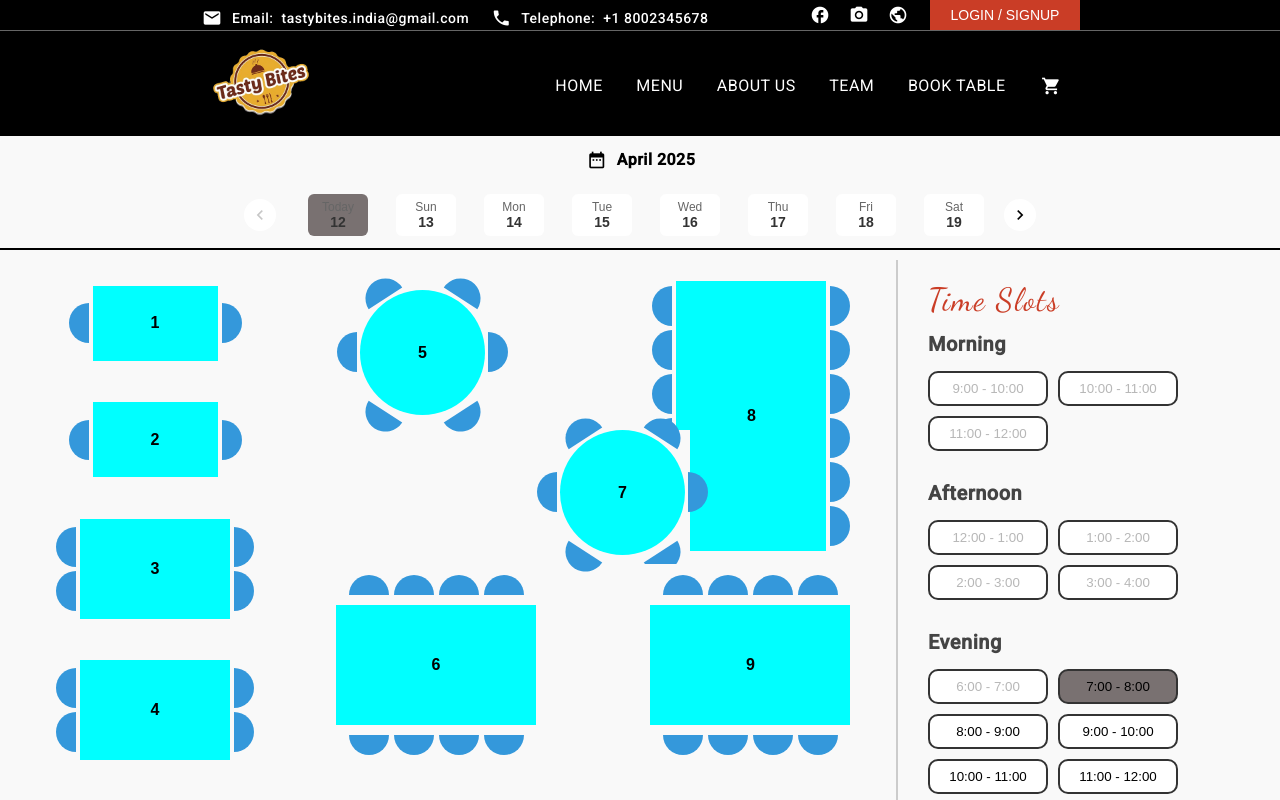
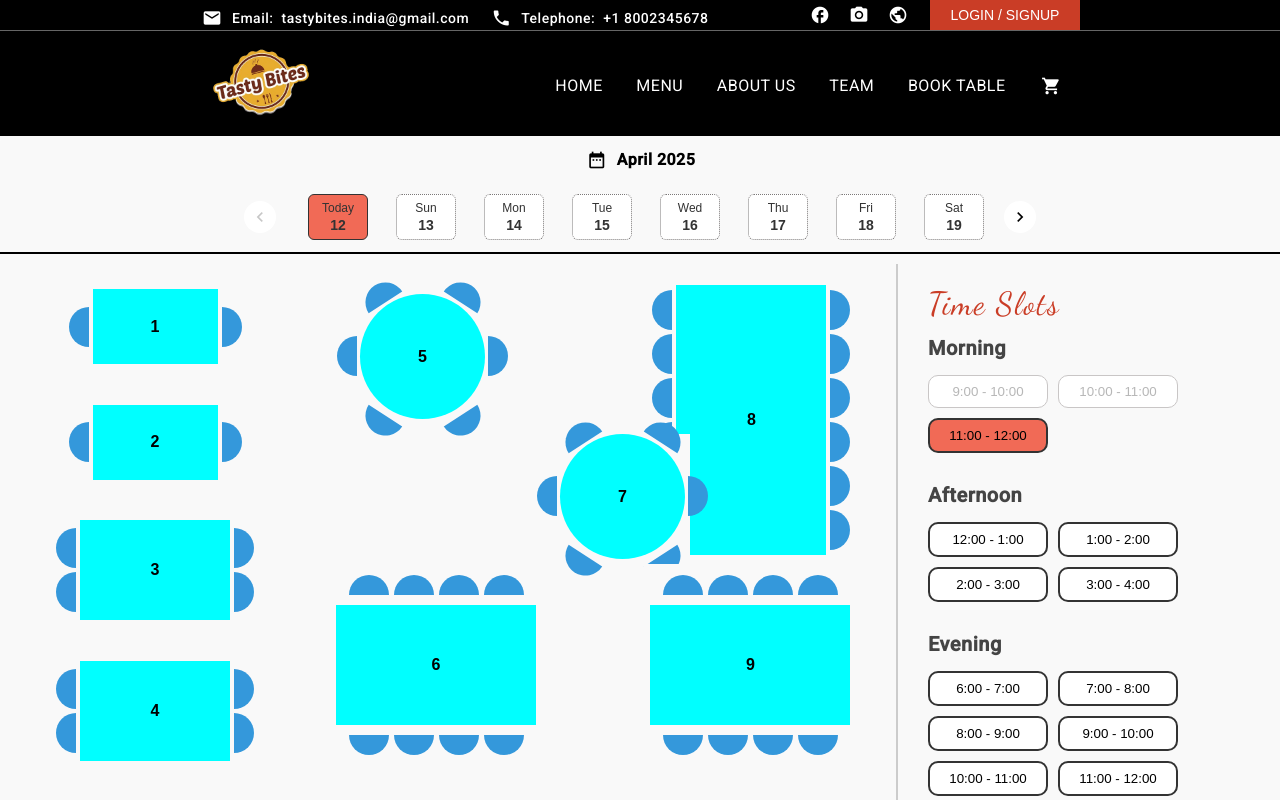
Before and after one commit to AnishJaiswal598/restaurant, an Angular app: page /book-table in a window 1280 px wide. Shown: the top 800 px of the page. Built offline with nearby package versions, Linux system fonts and the light colour scheme.

Commit message:
booking: improvise on css of date and time picker

```diff
--- a/src/app/pages/book-table/date-picker/date-picker.component.css
+++ b/src/app/pages/book-table/date-picker/date-picker.component.css
@@ -41,6 +41,7 @@
   background-color: #ffffff;
   padding: 6px 4px;
   border-radius: 6px;
+  border: 1px dotted rgb(123, 120, 120);
   transition: background-color 0.2s, box-shadow 0.2s;
 }
 
@@ -51,10 +52,11 @@
 
 .next-date .day {
   font-size: 12px;
-  color: #666;
+  color: #333;
 }
 
 .next-date .date {
+  padding-top: 2px;
   font-size: 14px;
   font-weight: bold;
   color: #333;
@@ -85,5 +87,10 @@
 }
 
 .highlight-date {
-  background-color: rgb(121, 113, 113);
+  background-color: #f16a56;
+  border: 1px solid #333;
 }
+
+.highlight-date:hover {
+  background-color: #f16a56;
+}
--- a/src/app/pages/book-table/date-picker/date-picker.component.ts
+++ b/src/app/pages/book-table/date-picker/date-picker.component.ts
@@ -17,7 +17,9 @@
   start: number = 0;
   selectedDate: number = 0;
   ngOnInit(): void {
-    this.dateList.push({ dayType: 'Today', Date: new Date().getDate() });
+    if (new Date().getHours() != 23) {
+      this.dateList.push({ dayType: 'Today', Date: new Date().getDate() });
+    }
     for (let i = 1; i < 30; i++) {
       this.dateList.push({
         dayType: new Date(Date.now() + i * 86400000)
@@ -28,7 +30,7 @@
         Date: new Date(Date.now() + i * 86400000).getDate(),
       });
     }
-    this.selectedDate = new Date().getDate();
+    this.selectedDate = this.dateList[0].Date;
   }
 
   getYear = () => {
--- a/src/app/pages/book-table/time-picker/time-picker.component.css
+++ b/src/app/pages/book-table/time-picker/time-picker.component.css
@@ -57,7 +57,7 @@
   transition: all 0.2s ease-in-out;
 }
 
-.time:hover {
+.time:not(:disabled):hover {
   background-color: #f2f2f2;
   color: #ca3d26;
   border-color: #ca3d26;
@@ -65,5 +65,16 @@
 }
 
 .select-slot {
-  background-color: rgb(121, 113, 113);
+  background-color: #f16a56;
 }
+
+.disable-button {
+  border: 1px solid rgb(201, 198, 198);
+  cursor: not-allowed;
+}
+
+.time.select-slot:hover {
+  background-color: #f16a56;
+  color: black;
+  border: 2px solid #333;
+}
--- a/src/app/pages/book-table/time-picker/time-picker.component.html
+++ b/src/app/pages/book-table/time-picker/time-picker.component.html
@@ -9,7 +9,10 @@
           (click)="selectTimeSlot(slot.hour)"
           class="time"
           [disabled]="slot.hour < nextHour"
-          [ngClass]="this.selectedTimeSlot == slot.hour ? 'select-slot' : ''"
+          [ngClass]="{
+            'select-slot': this.selectedTimeSlot == slot.hour,
+            'disable-button': slot.hour < nextHour
+          }"
         >
           {{ slot.bookingTime }}
         </button>
--- a/src/app/pages/book-table/time-picker/time-picker.component.ts
+++ b/src/app/pages/book-table/time-picker/time-picker.component.ts
@@ -14,7 +14,8 @@
   nextHour: number = 0;
 
   ngOnInit(): void {
-    this.nextHour = new Date().getHours() + 1;
+    // this.nextHour = new Date().getHours() + 1;
+    this.nextHour = 11;
     this.selectedTimeSlot = this.getNearestTimeSlot(this.nextHour);
   }
   morningSlots: time[] = [
```
